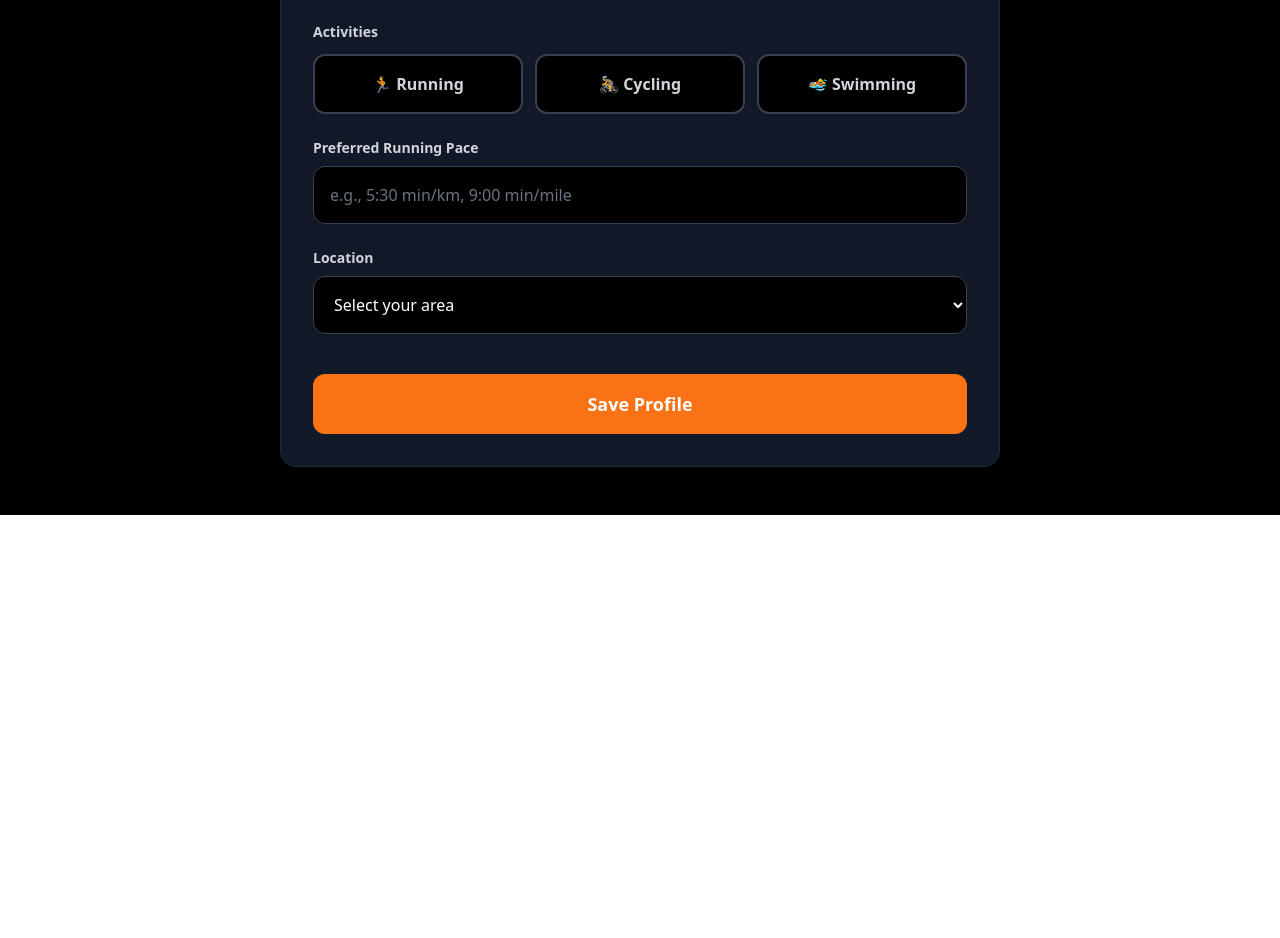
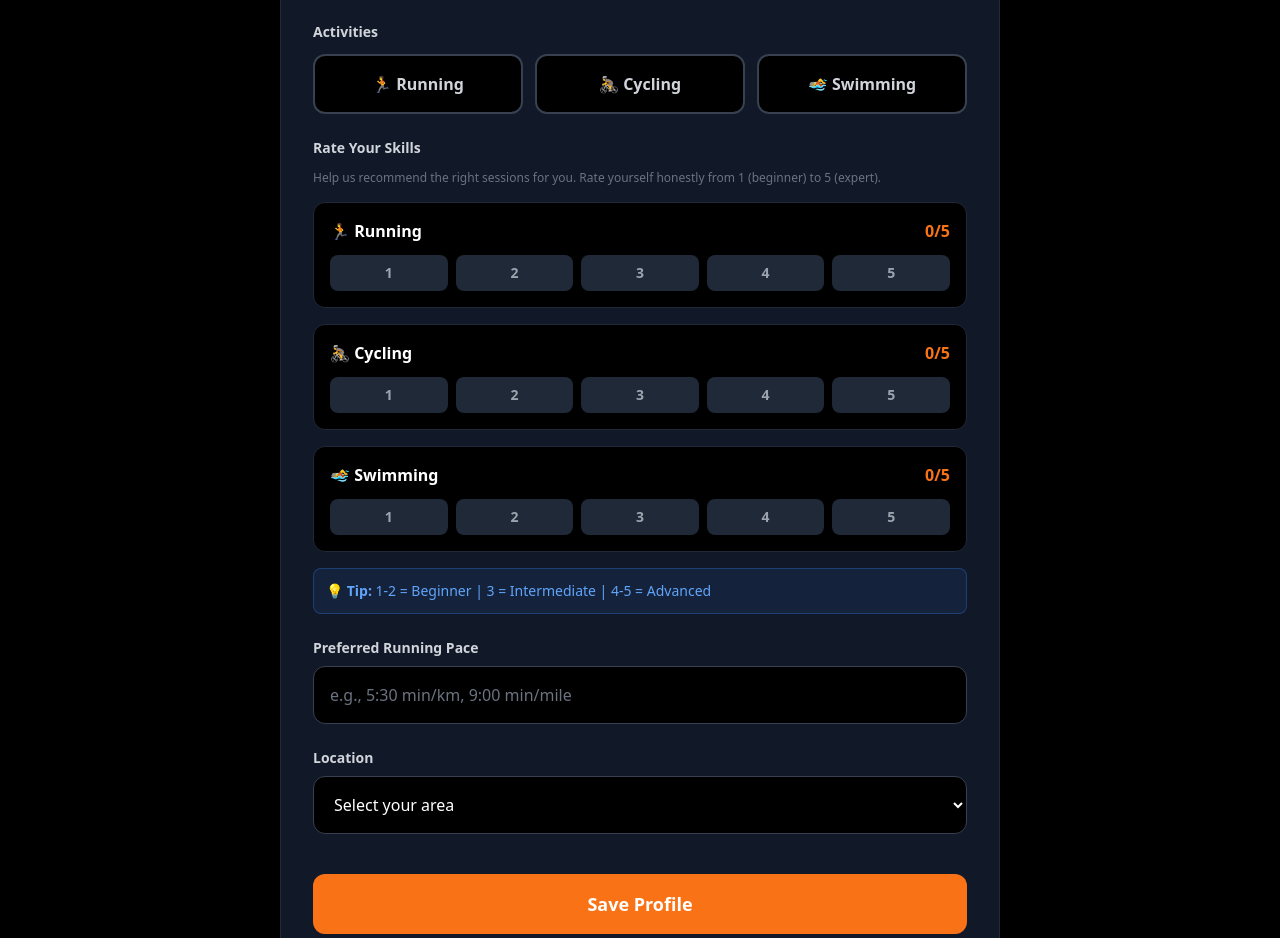
Before and after one commit to NoamAflalo/gruppetto, a Next.js app: page /profile in a window 1280 px wide. Shown: the part 1360-2298 px from the top of the page. Before the commit the page ends 1875 px from the top, so only its background shows below. Built offline with nearby package versions, Linux system fonts and the light colour scheme; no server answers; the database is empty; sample sign-in values are in the browser's storage.

Commit message:
add rating

```diff
--- a/app/browse/page.js
+++ b/app/browse/page.js
@@ -116,12 +116,31 @@ export default function Sessions() {
   };
 
   const filteredSessions = sessions.filter(session => {
+    // Filter out past sessions
+    const sessionDate = new Date(session.date);
+    const today = new Date();
+    today.setHours(0, 0, 0, 0);
+    sessionDate.setHours(0, 0, 0, 0);
+
+    if (sessionDate < today) return false;
+
+    // Activity type filter
     if (filter !== 'all' && session.activity_type !== filter) return false;
+
+    // Advanced filters
     if (advancedFilters.dateFrom && session.date < advancedFilters.dateFrom) return false;
     if (advancedFilters.dateTo && session.date > advancedFilters.dateTo) return false;
     if (advancedFilters.intensities.length > 0 && !advancedFilters.intensities.includes(session.intensity)) return false;
     if (advancedFilters.location && !session.location.toLowerCase().includes(advancedFilters.location.toLowerCase())) return false;
+
     return true;
+  });
+
+  // Sort by date (soonest first)
+  const sortedSessions = [...filteredSessions].sort((a, b) => {
+    const dateA = new Date(a.date + ' ' + a.time);
+    const dateB = new Date(b.date + ' ' + b.time);
+    return dateA - dateB;
   });
 
   const getActivityEmoji = (type) => {
@@ -326,20 +345,20 @@ export default function Sessions() {
         {viewMode === 'map' && (
           <div className="mb-8 rounded-xl overflow-hidden border border-gray-800" style={{ height: '400px' }}>
             <SessionMap
-              sessions={filteredSessions}
+              sessions={sortedSessions}
               onMarkerClick={handleMarkerClick}
             />
           </div>
         )}
 
         {/* Sessions List */}
-        {filteredSessions.length === 0 ? (
+        {sortedSessions.length === 0 ? (
           <div className="bg-gray-900 rounded-xl border border-gray-800 p-8 md:p-12 text-center">
-            <p className="text-gray-400 text-base md:text-lg">No sessions match your filters. Try adjusting them!</p>
+            <p className="text-gray-400 text-base md:text-lg">No upcoming sessions match your filters. Try adjusting them!</p>
           </div>
         ) : (
           <div className="grid gap-4 md:gap-6">
-            {filteredSessions.map((session) => {
+            {sortedSessions.map((session) => {
               const isParticipant = session.participants?.includes(user.uid);
               const participantCount = session.participants?.length || 0;
               const isSelected = selectedSession?.id === session.id;
--- a/app/profile/page.js
+++ b/app/profile/page.js
@@ -22,6 +22,11 @@ export default function Profile() {
     profileImage: '',
     stravaLink: '',
     goals: '',
+    ratings: {
+      running: 0,
+      cycling: 0,
+      swimming: 0,
+    },
   });
   const [stats, setStats] = useState({
     sessionsJoined: 0,
@@ -39,7 +44,11 @@ export default function Profile() {
 
         const profileDoc = await getDoc(doc(db, 'profiles', user.uid));
         if (profileDoc.exists()) {
-          setFormData(profileDoc.data());
+          const data = profileDoc.data();
+          setFormData({
+            ...data,
+            ratings: data.ratings || { running: 0, cycling: 0, swimming: 0 },
+          });
         }
       } else {
         router.push('/');
@@ -159,6 +168,16 @@ export default function Profile() {
       activities: formData.activities.includes(activity)
         ? formData.activities.filter(a => a !== activity)
         : [...formData.activities, activity],
+    });
+  };
+
+  const handleRatingChange = (activity, rating) => {
+    setFormData({
+      ...formData,
+      ratings: {
+        ...formData.ratings,
+        [activity]: rating,
+      },
     });
   };
 
@@ -411,6 +430,94 @@ export default function Profile() {
             </div>
           </div>
 
+          {/* Skill Ratings */}
+          <div>
+            <label className="block text-sm font-semibold text-gray-300 mb-3">Rate Your Skills</label>
+            <p className="text-xs text-gray-500 mb-4">
+              Help us recommend the right sessions for you. Rate yourself honestly from 1 (beginner) to 5 (expert).
+            </p>
+
+            <div className="space-y-4">
+              {/* Running Rating */}
+              <div className="bg-black rounded-xl p-4 border border-gray-800">
+                <div className="flex items-center justify-between mb-3">
+                  <span className="text-sm md:text-base text-white font-semibold">🏃 Running</span>
+                  <span className="text-orange-500 font-bold">{formData.ratings.running}/5</span>
+                </div>
+                <div className="flex gap-2">
+                  {[1, 2, 3, 4, 5].map((rating) => (
+                    <button
+                      key={rating}
+                      type="button"
+                      onClick={() => handleRatingChange('running', rating)}
+                      className={`flex-1 py-2 rounded-lg font-semibold transition text-sm ${
+                        formData.ratings.running >= rating
+                          ? 'bg-orange-500 text-white'
+                          : 'bg-gray-800 text-gray-400 hover:bg-gray-700'
+                      }`}
+                    >
+                      {rating}
+                    </button>
+                  ))}
+                </div>
+              </div>
+
+              {/* Cycling Rating */}
+              <div className="bg-black rounded-xl p-4 border border-gray-800">
+                <div className="flex items-center justify-between mb-3">
+                  <span className="text-sm md:text-base text-white font-semibold">🚴 Cycling</span>
+                  <span className="text-orange-500 font-bold">{formData.ratings.cycling}/5</span>
+                </div>
+                <div className="flex gap-2">
+                  {[1, 2, 3, 4, 5].map((rating) => (
+                    <button
+                      key={rating}
+                      type="button"
+                      onClick={() => handleRatingChange('cycling', rating)}
+                      className={`flex-1 py-2 rounded-lg font-semibold transition text-sm ${
+                        formData.ratings.cycling >= rating
+                          ? 'bg-orange-500 text-white'
+                          : 'bg-gray-800 text-gray-400 hover:bg-gray-700'
+                      }`}
+                    >
+                      {rating}
+                    </button>
+                  ))}
+                </div>
+              </div>
+
+              {/* Swimming Rating */}
+              <div className="bg-black rounded-xl p-4 border border-gray-800">
+                <div className="flex items-center justify-between mb-3">
+                  <span className="text-sm md:text-base text-white font-semibold">🏊 Swimming</span>
+                  <span className="text-orange-500 font-bold">{formData.ratings.swimming}/5</span>
+                </div>
+                <div className="flex gap-2">
+                  {[1, 2, 3, 4, 5].map((rating) => (
+                    <button
+                      key={rating}
+                      type="button"
+                      onClick={() => handleRatingChange('swimming', rating)}
+                      className={`flex-1 py-2 rounded-lg font-semibold transition text-sm ${
+                        formData.ratings.swimming >= rating
+                          ? 'bg-orange-500 text-white'
+                          : 'bg-gray-800 text-gray-400 hover:bg-gray-700'
+                      }`}
+                    >
+                      {rating}
+                    </button>
+                  ))}
+                </div>
+              </div>
+            </div>
+
+            <div className="mt-4 bg-blue-500/10 border border-blue-500/30 rounded-lg p-3">
+              <p className="text-xs md:text-sm text-blue-400">
+                💡 <strong>Tip:</strong> 1-2 = Beginner | 3 = Intermediate | 4-5 = Advanced
+              </p>
+            </div>
+          </div>
+
           {/* Preferred Pace */}
           <div>
             <label className="block text-sm font-semibold text-gray-300 mb-2">Preferred Running Pace</label>
```
